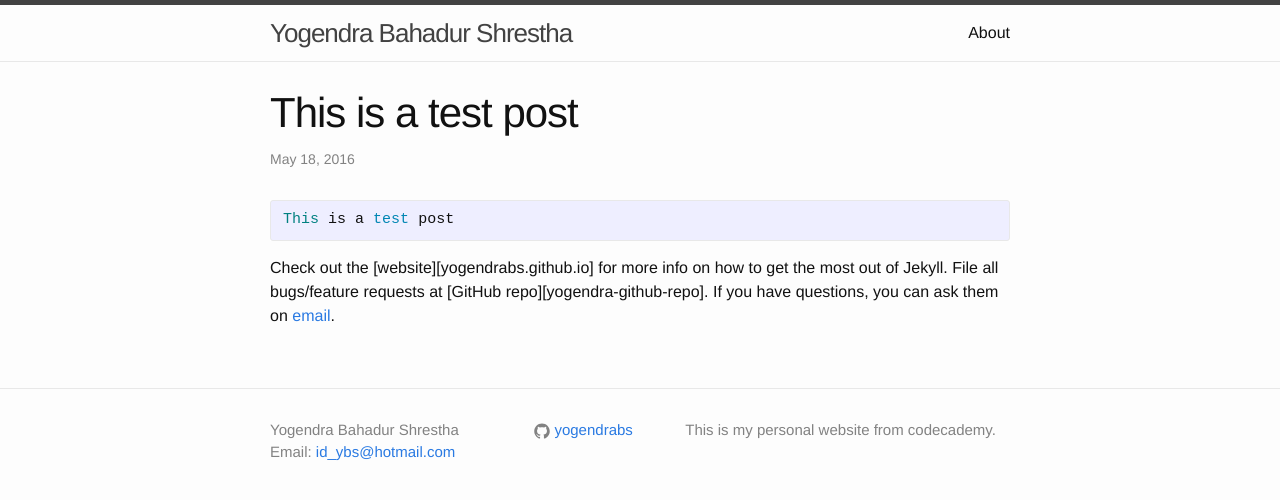
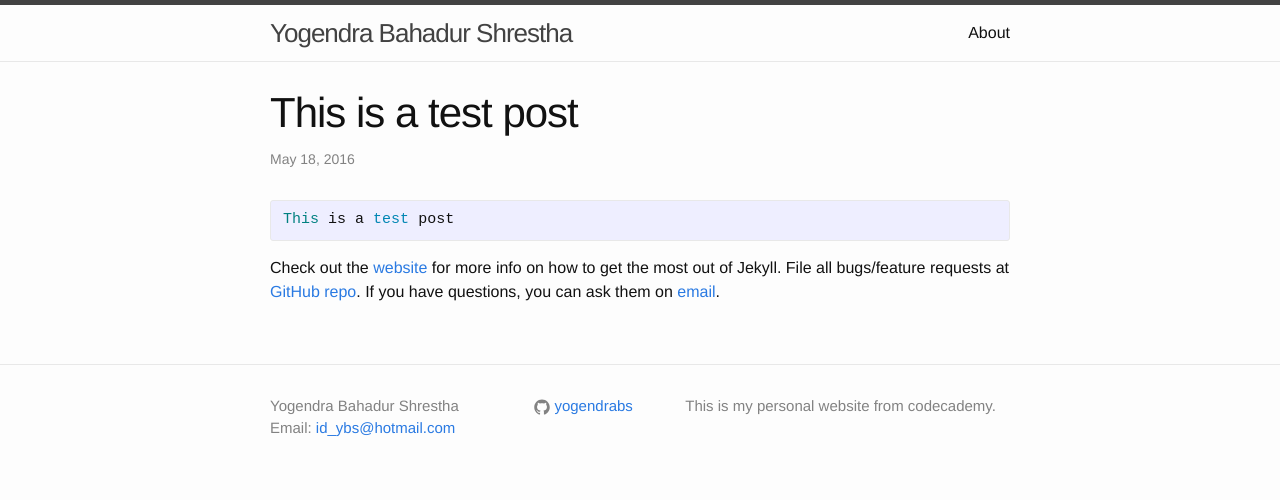
Before and after one commit to yogendrabs/yogendrabs.github.io, a Jekyll site: the page built from _posts/2016-5-20-This-is-a-test-page.markdown, in a window 1280 px wide. Shown: the top 500 px of the page. Built offline with Jekyll 4.4.1, drawn with Linux system fonts in a browser that asks for light colours; part of the change alters nothing that is shown.

Commit message:
Update 2016-5-20-This-is-a-test-page.markdown

```diff
--- a/_posts/2016-5-20-This-is-a-test-page.markdown
+++ b/_posts/2016-5-20-This-is-a-test-page.markdown
@@ -11,6 +11,6 @@ This is a test post
 
 Check out the [website][yogendrabs.github.io] for more info on how to get the most out of Jekyll. File all bugs/feature requests at [GitHub repo][yogendra-github-repo]. If you have questions, you can ask them on [email][email].
 
-[website]: http://yogendrabs.github.io
-[GitHub repo]:   http://github.com/yogendrabs/yogendrabs.github.io
+[yogendrabs.github.io]: http://yogendrabs.github.io
+[yogendra-github-repo]:   http://github.com/yogendrabs/yogendrabs.github.io
 [email]: https://yogendrabs.github.io
```
